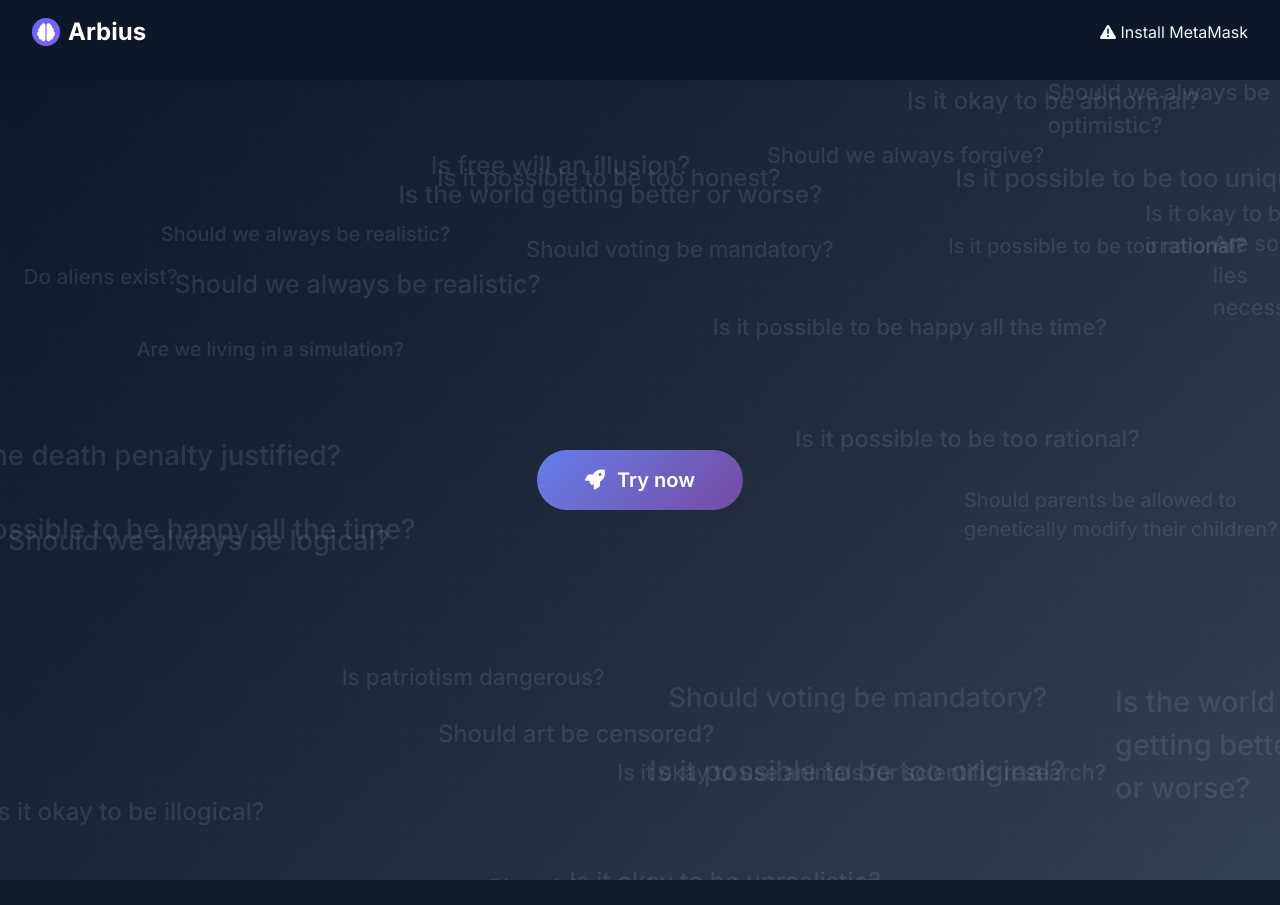
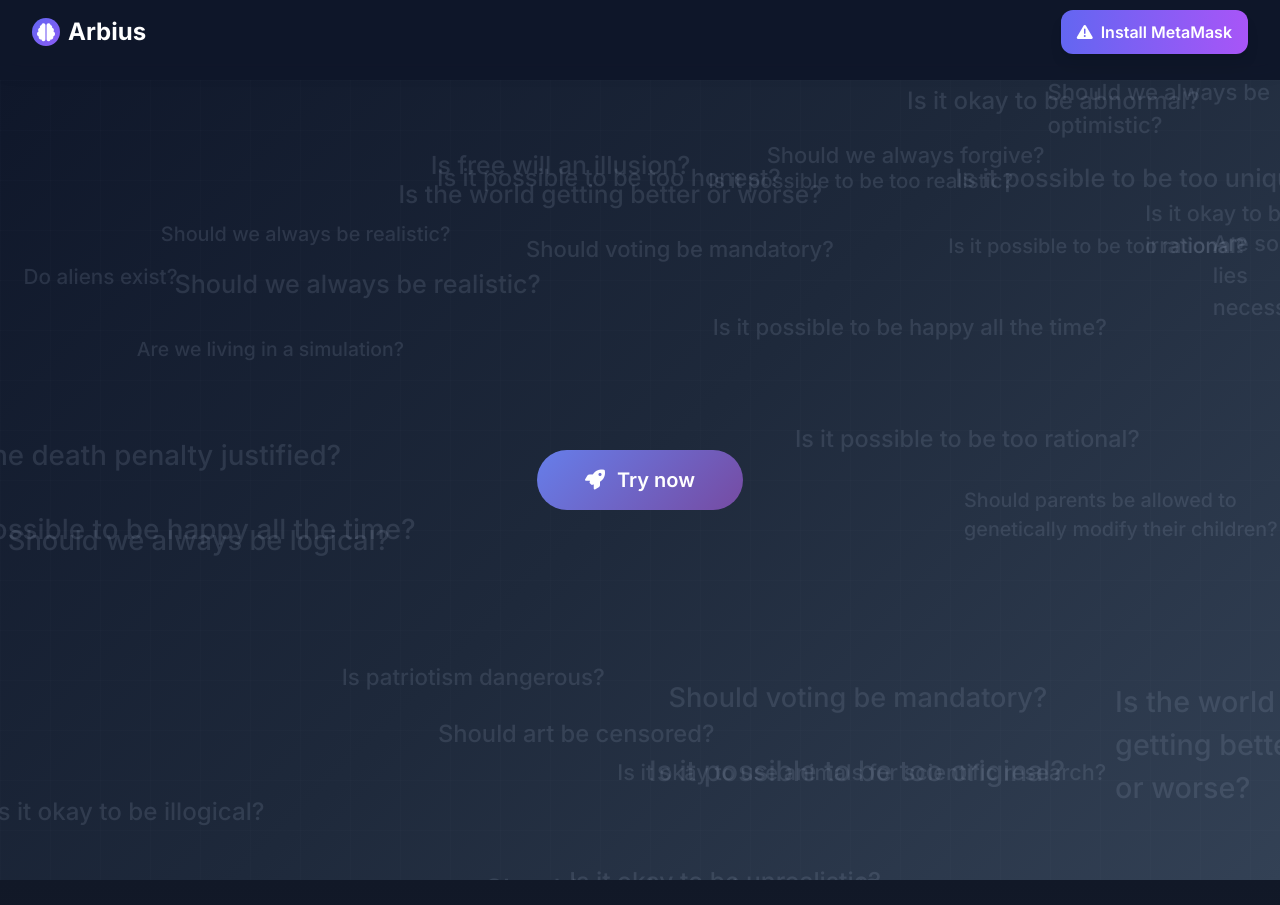
Before and after one commit to svdl1185/playground, a Django app: page / in a window 1280 px wide. Shown: the top 905 px of the page. Run offline with Django 5.2, Linux system fonts and the light colour scheme; some libraries are stand-ins or nearby versions.

Commit message:
fix: use inline Tailwind classes for Connect Wallet button for proper styling with CDN

```diff
--- a/playground/templates/base.html
+++ b/playground/templates/base.html
@@ -41,15 +41,24 @@
       .nav-link-active {
         @apply text-white bg-primary/20;
       }
-      .nav-wallet-btn {
-        @apply bg-primary text-white px-5 py-2 rounded-lg font-semibold shadow hover:bg-secondary transition flex items-center gap-2;
+      .nav-wallet-connected {
+        @apply bg-gradient-to-r from-green-500 to-emerald-600 text-white px-4 py-2.5 rounded-xl font-semibold shadow-lg transition-all duration-300 flex items-center gap-2;
       }
       .nav-wallet-address {
-        @apply bg-[#232b45] text-textmuted px-4 py-2 rounded-lg text-xs font-mono;
+        @apply bg-[#232b45] text-textmuted px-3 py-2 rounded-lg text-xs font-mono border border-[#334155];
+      }
+      .nav-wallet-balance {
+        @apply bg-gradient-to-r from-yellow-500/20 to-orange-500/20 text-yellow-400 px-3 py-2 rounded-lg text-xs font-semibold border border-yellow-500/30;
       }
       .nav-mobile-menu {
         background: rgba(15,23,42,0.98);
         backdrop-filter: blur(24px);
+      }
+      .wallet-status-indicator {
+        @apply w-2 h-2 rounded-full bg-green-400 animate-pulse;
+      }
+      .wallet-dropdown {
+        @apply absolute top-full right-0 mt-2 w-64 bg-cardbg border border-[#334155] rounded-xl shadow-xl backdrop-blur-lg z-50;
       }
     </style>
 </head>
@@ -68,14 +77,34 @@
         </div>
         <!-- Wallet/Actions -->
         <div class="flex items-center gap-3">
-          <span id="wallet-address" class="nav-wallet-address" style="display: none;"></span>
-          <span id="aius-balance" class="nav-wallet-address ml-2" style="display: none;"></span>
-          <button id="disconnect-wallet-btn" class="bg-red-600 text-white px-3 py-2 rounded-lg text-xs font-semibold shadow hover:bg-red-700 transition" style="display: none;">
-            <i class="fas fa-sign-out-alt"></i> Disconnect
-          </button>
-          <button id="connect-wallet-btn" class="nav-wallet-btn">
-            <i class="fas fa-wallet"></i> Connect Wallet
-          </button>
+          <!-- Desktop Wallet Section -->
+          <div class="hidden md:flex items-center gap-3">
+            <!-- Connected State -->
+            <div id="wallet-connected-container" class="flex items-center gap-2" style="display: none;">
+              <div class="flex items-center gap-2 bg-[#232b45] px-3 py-2 rounded-lg border border-[#334155]">
+                <div class="wallet-status-indicator"></div>
+                <span id="wallet-address" class="text-textmuted text-sm font-mono"></span>
+              </div>
+              <div id="aius-balance" class="nav-wallet-balance" style="display: none;"></div>
+              <button id="disconnect-wallet-btn" class="bg-red-600/20 text-red-400 px-3 py-2 rounded-lg text-xs font-semibold border border-red-500/30 hover:bg-red-600/30 transition-all duration-200" title="Disconnect Wallet">
+                <i class="fas fa-sign-out-alt"></i>
+              </button>
+            </div>
+            <!-- Connect Button -->
+            <button id="connect-wallet-btn"
+              class="bg-gradient-to-r from-indigo-500 to-purple-500 text-white px-4 py-2.5 rounded-xl font-semibold shadow-lg hover:shadow-xl transition-all duration-300 flex items-center gap-2 hover:scale-105">
+              <i class="fas fa-wallet"></i> Connect Wallet
+            </button>
+          </div>
+
+          <!-- Mobile Wallet Section -->
+          <div class="md:hidden flex items-center gap-2">
+            <button id="connect-wallet-btn-mobile"
+              class="bg-gradient-to-r from-indigo-500 to-purple-500 text-white px-4 py-2.5 rounded-xl font-semibold shadow-lg hover:shadow-xl transition-all duration-300 flex items-center gap-2 hover:scale-105">
+              <i class="fas fa-wallet"></i> Connect
+            </button>
+          </div>
+
           <!-- Hamburger for mobile -->
           <button id="nav-mobile-toggle" class="md:hidden flex items-center justify-center w-10 h-10 rounded-lg hover:bg-[#232b45] transition">
             <i class="fas fa-bars text-xl"></i>
@@ -86,14 +115,18 @@
       <div id="nav-mobile-menu" class="nav-mobile-menu fixed top-16 left-0 w-full py-6 px-6 flex flex-col gap-4 md:hidden hidden z-40">
         <a href="{% url 'home' %}" class="nav-link {% if request.resolver_match.url_name == 'home' %}nav-link-active{% endif %}">Home</a>
         <a href="{% url 'playground' %}" class="nav-link {% if request.resolver_match.url_name == 'playground' %}nav-link-active{% endif %}">Playground</a>
-        <span id="wallet-address-mobile" class="nav-wallet-address w-full justify-center" style="display: none;"></span>
-        <span id="aius-balance-mobile" class="nav-wallet-address w-full justify-center ml-2" style="display: none;"></span>
-        <button id="disconnect-wallet-btn-mobile" class="bg-red-600 text-white px-4 py-2 rounded-lg text-sm font-semibold shadow hover:bg-red-700 transition w-full justify-center" style="display: none;">
-          <i class="fas fa-sign-out-alt"></i> Disconnect Wallet
-        </button>
-        <button id="connect-wallet-btn-mobile" class="nav-wallet-btn w-full justify-center">
-          <i class="fas fa-wallet"></i> Connect Wallet
-        </button>
+
+        <!-- Mobile Connected State -->
+        <div id="wallet-connected-mobile" class="flex flex-col gap-3" style="display: none;">
+          <div class="flex items-center gap-2 bg-[#232b45] px-4 py-3 rounded-lg border border-[#334155]">
+            <div class="wallet-status-indicator"></div>
+            <span id="wallet-address-mobile" class="text-textmuted text-sm font-mono"></span>
+          </div>
+          <div id="aius-balance-mobile" class="nav-wallet-balance w-full justify-center" style="display: none;"></div>
+          <button id="disconnect-wallet-btn-mobile" class="bg-red-600/20 text-red-400 px-4 py-3 rounded-lg text-sm font-semibold border border-red-500/30 hover:bg-red-600/30 transition-all duration-200 w-full justify-center">
+            <i class="fas fa-sign-out-alt"></i> Disconnect Wallet
+          </button>
+        </div>
       </div>
       <script>
         const navToggle = document.getElementById('nav-mobile-toggle');
```
